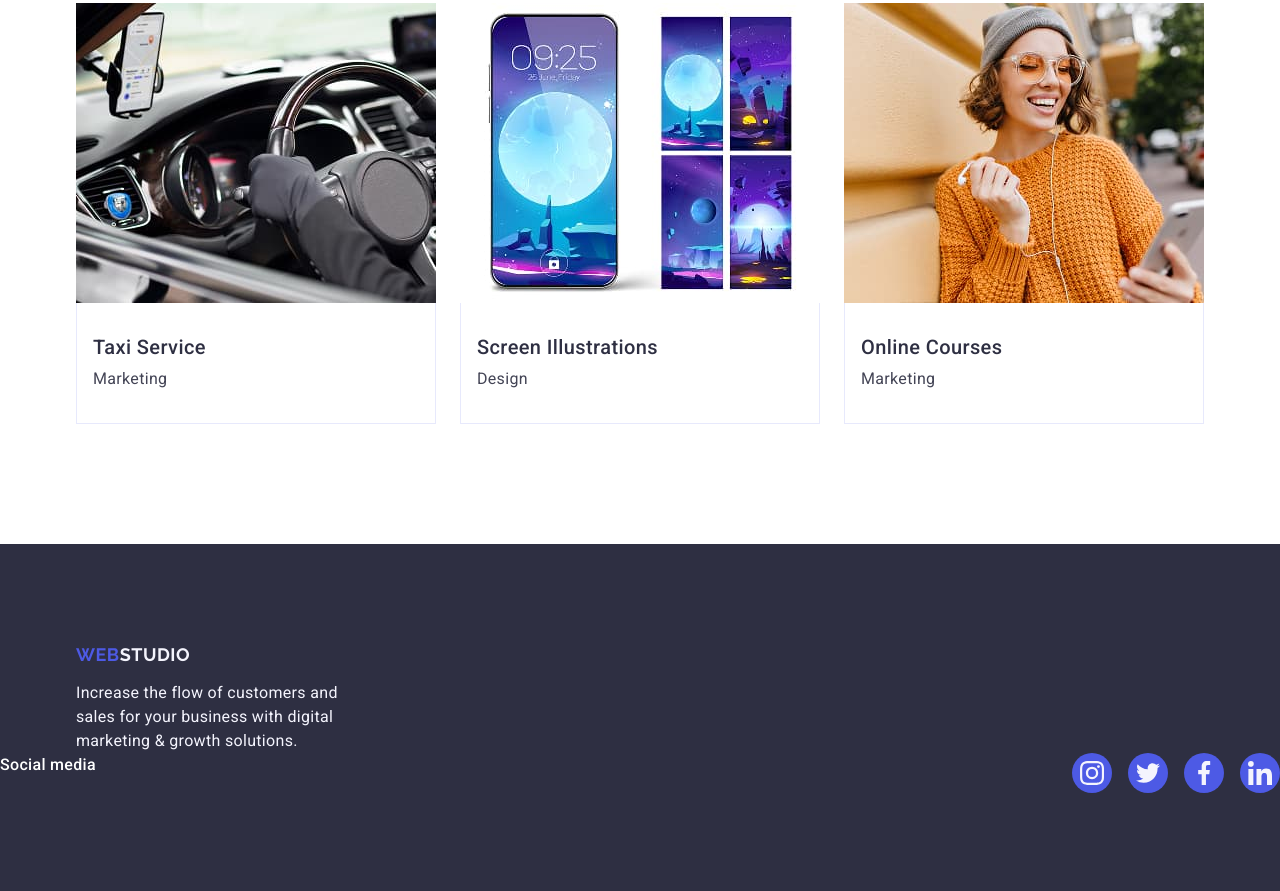
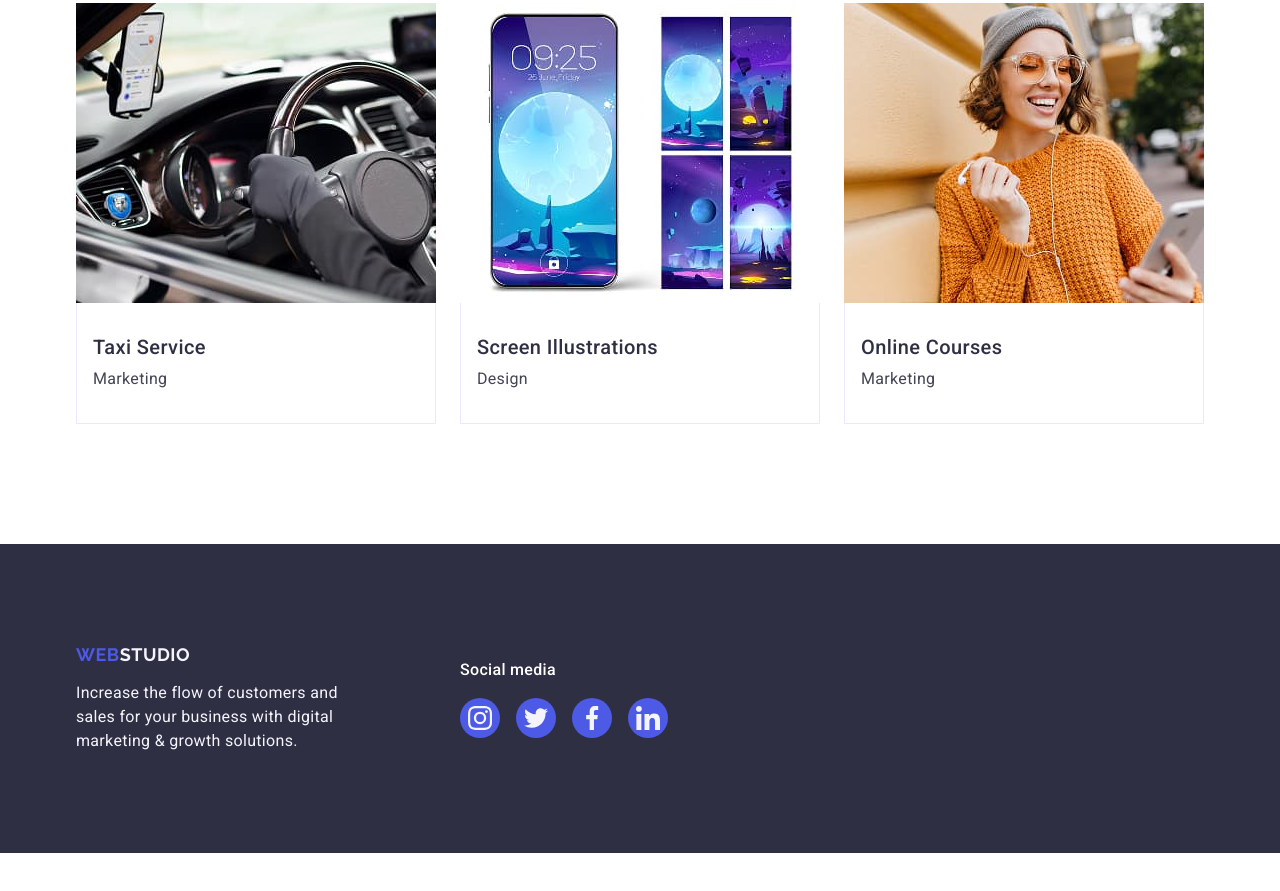
Before and after one commit to anastasiia-amb/goit-markup-hw-04, a plain HTML site: page index.html in a window 1280 px wide. Shown: the part 2615-3506 px from the top of the page. After the commit the page ends 3468 px from the top, so only its background shows below. Drawn offline with nearby package versions, Linux system fonts and the light colour scheme.

Commit message:
add amendment

```diff
--- a/css/styles.css
+++ b/css/styles.css
@@ -446,14 +446,18 @@ button {
 }
 
 .footer-container {
+  display: flex;
+  align-items: center;
 }
 
 .logo-footer-container {
+  margin-right: 120px;
 }
 
 .social-footer-container {
-  display: flex;
+  display: inline-block;
   align-items: center;
+  justify-content: center;
 }
 
 .footer-text-icon {
```
Also changed, not shown: index.html (+2 -1 lines).
